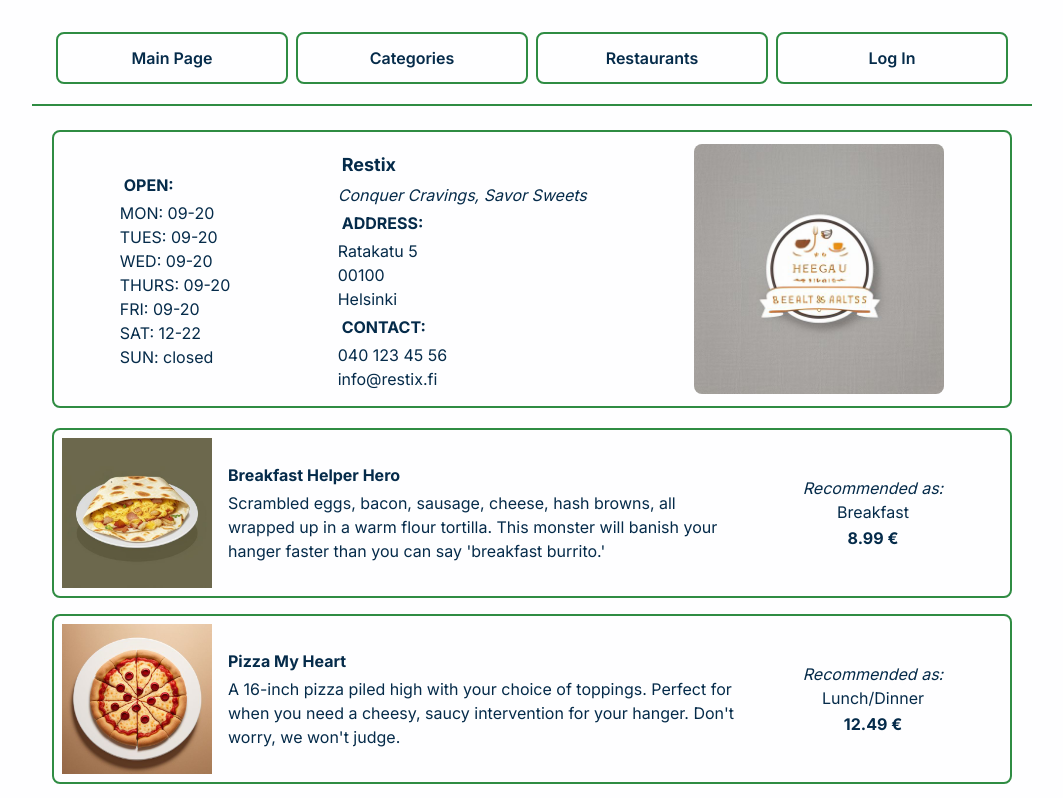
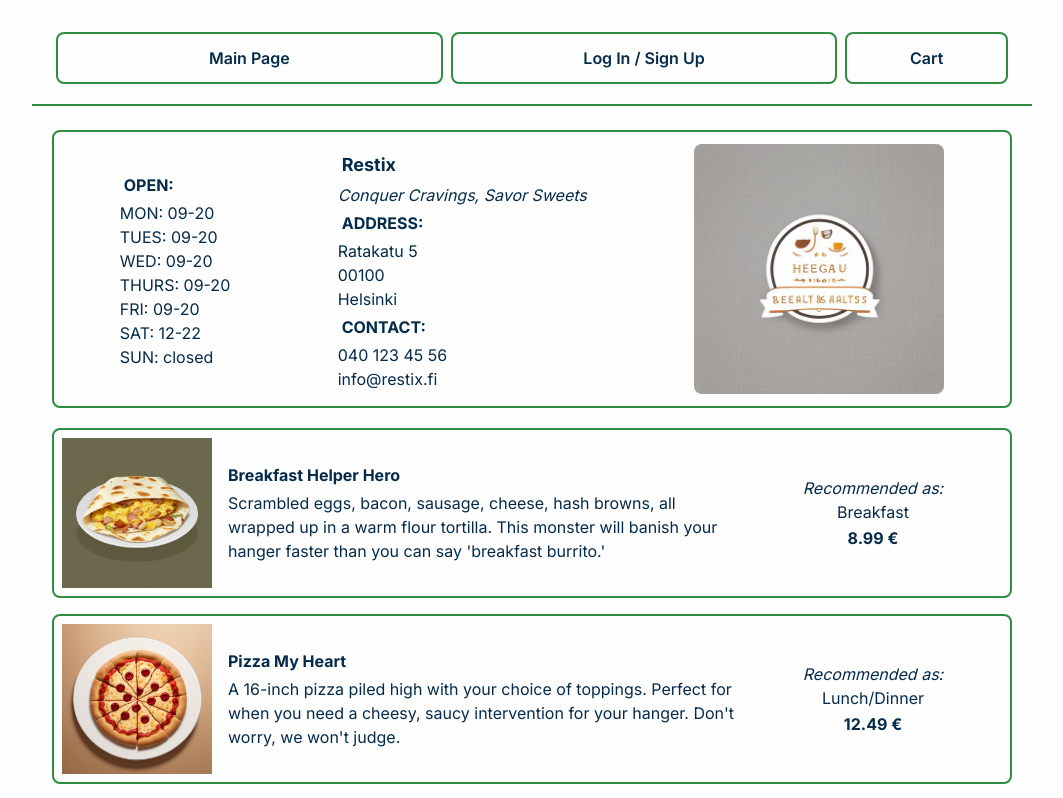
Before and after one commit to ViktorTap/platemate-2024, a Next.js app: page /restaurants/1 in a window 1280 px wide. Shown: the top 798 px of the page, without its empty margins (108-1171 px from the left). Built offline with nearby package versions, Linux system fonts and the light colour scheme.

Commit message:
css and refactored DishCard

```diff
--- a/app/api/auth/[...nextauth]/route.ts
+++ b/app/api/auth/[...nextauth]/route.ts
@@ -1,3 +1,4 @@
+// NextAuth
 import NextAuth from "next-auth/next";
 import { options } from "./options";
 
--- a/app/components/NavigarionBar.tsx
+++ b/app/components/NavigarionBar.tsx
@@ -4,15 +4,15 @@ export default function NavigationBar() {
   return (
     <nav className="border-solid border-b-2 border-[#2f8c43]">
       <ul className="flex flex-wrap gap-y-1 justify-around items-baseline m-5">
-        <button>
+        <button className="basis-2/5">
           <Link href="/">Main Page</Link>
         </button>
 
-        <button>Categories</button>
-        <button>Restaurants</button>
-
-        <button>
-          <Link href="/account">Log In</Link>
+        <button className="basis-2/5">
+          <Link href="/account">Log In / Sign Up</Link>
+        </button>
+        <button className="basis-1/6">
+          <Link href="/cart">Cart</Link>
         </button>
       </ul>
     </nav>
--- a/app/components/menu/DishCard.tsx
+++ b/app/components/menu/DishCard.tsx
@@ -0,0 +1,41 @@
+import Image from "next/image";
+
+interface IDish {
+  _id: string;
+  dishName: string;
+  description: string;
+  price: number;
+  meal: string;
+  image: string;
+}
+
+export default function DishCard(dish: IDish) {
+  return (
+    <>
+      <Image
+        src={dish.image !== "" ? dish.image : "/dishes/default-dish-icon.jpg"}
+        alt="Dish icon"
+        width={150}
+        height={150}
+      />
+      <section className="dish-info-container">
+        <article className="dish-name-desc-container">
+          <p className="mb-1">
+            <strong>{dish.dishName}</strong>
+          </p>
+          <p>{dish.description}</p>
+        </article>
+
+        <article className="dish-meal-price-container">
+          <p>
+            <i>Recommended as: </i>
+          </p>
+          <p>{dish.meal}</p>
+          <p className="mt-0.5">
+            <strong>{dish.price} €</strong>
+          </p>
+        </article>
+      </section>
+    </>
+  );
+}
--- a/app/globals.css
+++ b/app/globals.css
@@ -150,10 +150,9 @@ input:focus, input:not([value=""]) {
 /* RESTAURANT LIST */
 .restaurant-list-main-container {
   display: grid;
+  grid-template-columns: repeat(auto-fit, minmax(225px, 1fr));
   gap: 1rem;
-  grid-template-columns: repeat(4, 1fr);
   justify-items: center;
-
   margin-top: 1.25rem;
 
 }
@@ -173,6 +172,8 @@ input:focus, input:not([value=""]) {
   height: 500px;
 
   transition: all 0.5s ease-in-out;
+
+
 }
 
 .restaurant-card-container:hover {
--- a/app/restaurants/[id]/page.tsx
+++ b/app/restaurants/[id]/page.tsx
@@ -4,6 +4,8 @@ import restaurants from "@/app/data/fake-data";
 
 import Image from "next/image";
 import { useState, useEffect } from "react";
+
+import DishCard from "@/app/components/menu/DishCard";
 
 export default function RestaurantPage({ params }: { params: { id: string } }) {
   const targetRestaurant = restaurants.filter((restaurant) => {
@@ -81,34 +83,7 @@ export default function RestaurantPage({ params }: { params: { id: string } }) {
               {visibleDishes.map((dish) => {
                 return (
                   <div key={dish._id} className="dish-container">
-                    <Image
-                      src={
-                        dish.image !== ""
-                          ? dish.image
-                          : "/dishes/default-dish-icon.jpg"
-                      }
-                      alt="Dish icon"
-                      width={150}
-                      height={150}
-                    />
-                    <section className="dish-info-container">
-                      <article className="dish-name-desc-container">
-                        <p className="mb-1">
-                          <strong>{dish.dishName}</strong>
-                        </p>
-                        <p>{dish.description}</p>
-                      </article>
-
-                      <article className="dish-meal-price-container">
-                        <p>
-                          <i>Recommended as: </i>
-                        </p>
-                        <p>{dish.meal}</p>
-                        <p className="mt-0.5">
-                          <strong>{dish.price} €</strong>
-                        </p>
-                      </article>
-                    </section>
+                    <DishCard {...dish} />
                   </div>
                 );
               })}
```
Also changed, not shown: app/api/auth/[...nextauth]/options.ts (+5 -8 lines), app/cart/page.tsx (added).
